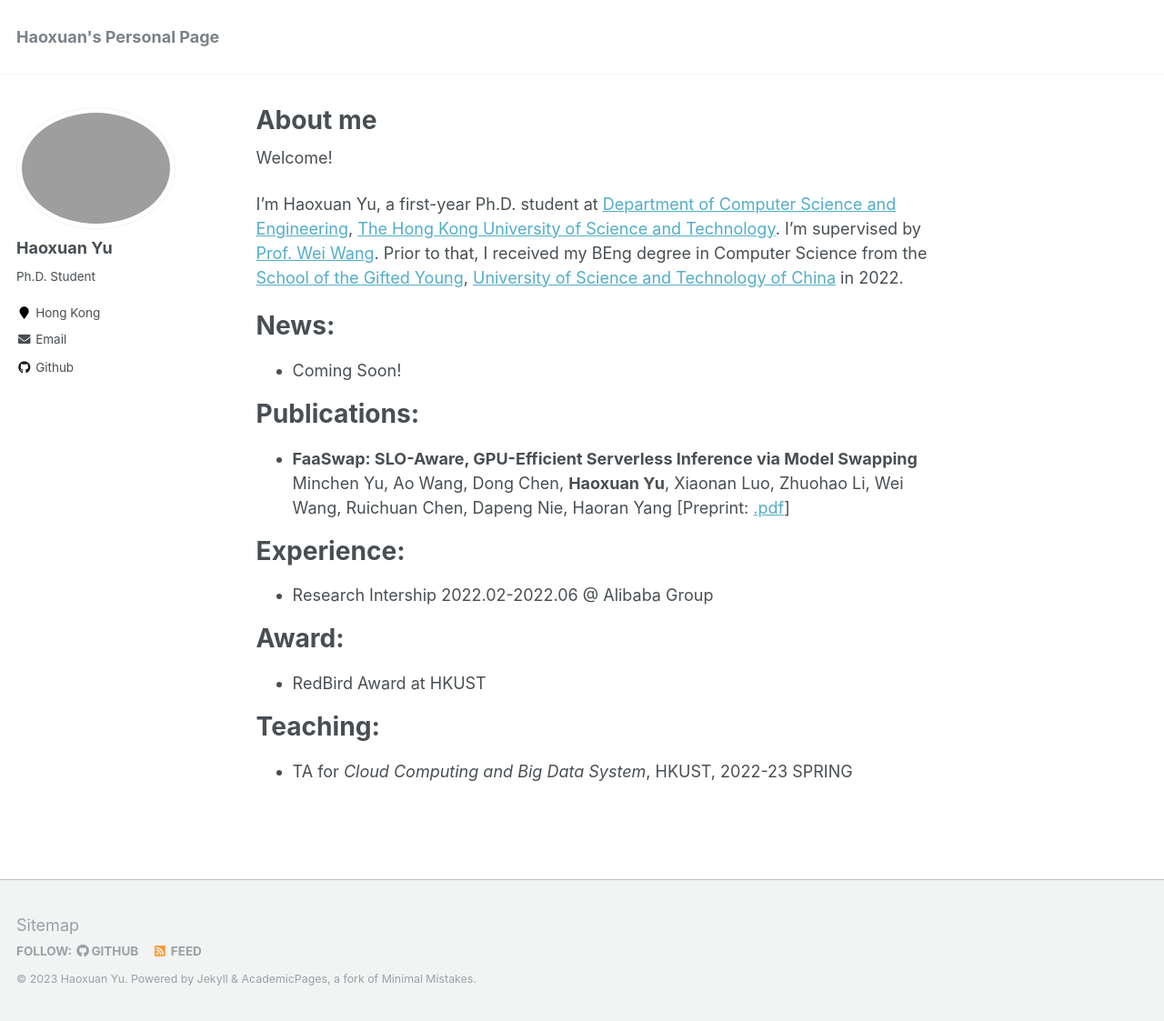
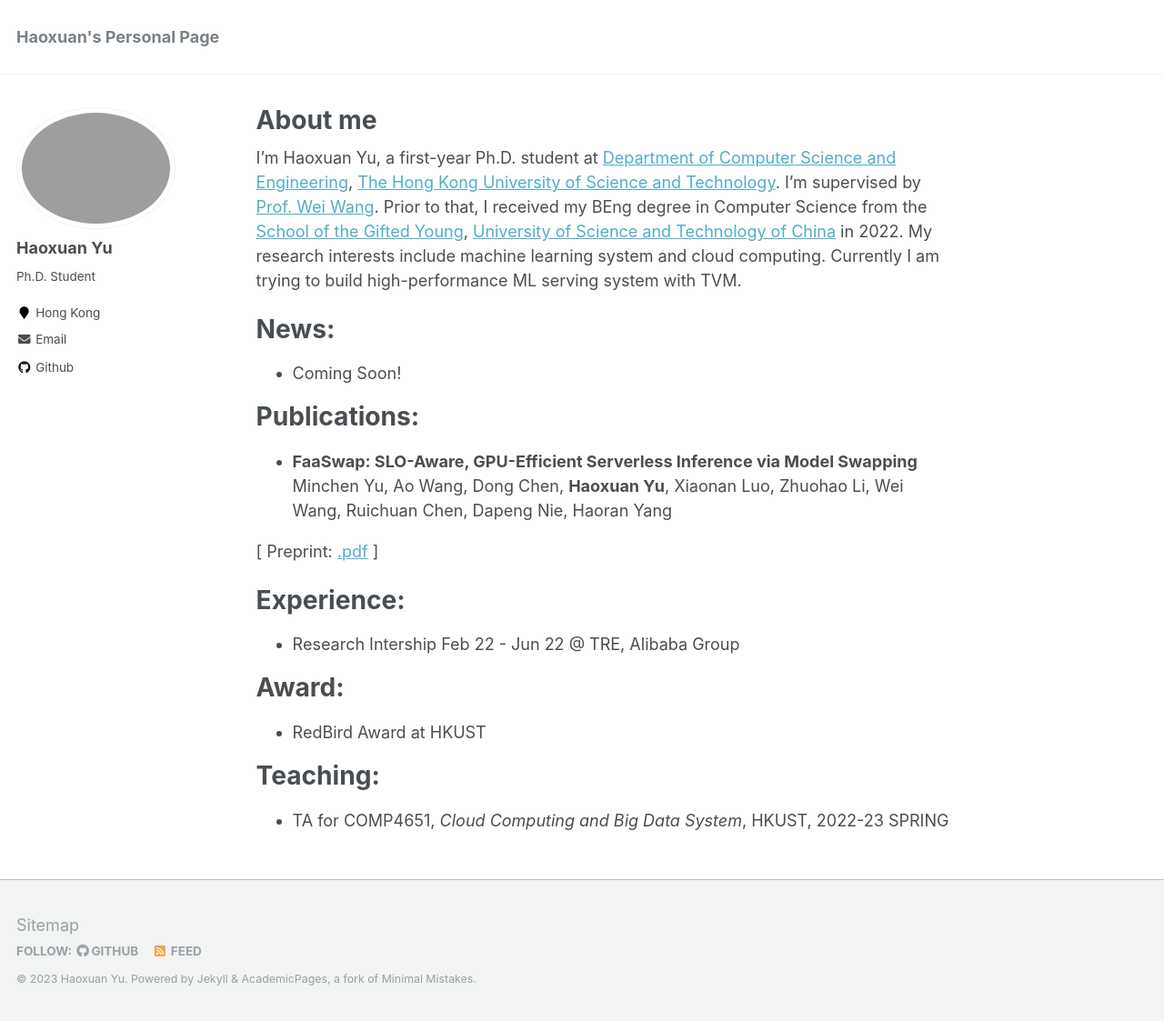
Before and after one commit to kevinyu2001/kevinyu2001.GitHub.io, a Jekyll site: the page built from _pages/about.md, in a window 1280 px wide and 1123 px high. Shown: the whole window at 91% size. Built offline with Jekyll 4.4.1, drawn with Linux system fonts in a browser that asks for light colours.

Commit message:
minor modification of about.md

```diff
--- a/_pages/about.md
+++ b/_pages/about.md
@@ -8,9 +8,7 @@ redirect_from:
   - /about.html
 ---
 
-Welcome!
-
-I'm Haoxuan Yu, a first-year Ph.D. student at [Department of Computer Science and Engineering](https://cse.hkust.edu.hk/), [The Hong Kong University of Science and Technology](https://hkust.edu.hk/). I’m supervised by [Prof. Wei Wang](https://www.cse.ust.hk/~weiwa/). Prior to that, I received my BEng degree in Computer Science from the [School of the Gifted Young](https://sgy.ustc.edu.cn/), [University of Science and Technology of China](https://www.ustc.edu.cn/) in 2022.
+I'm Haoxuan Yu, a first-year Ph.D. student at [Department of Computer Science and Engineering](https://cse.hkust.edu.hk/), [The Hong Kong University of Science and Technology](https://hkust.edu.hk/). I’m supervised by [Prof. Wei Wang](https://www.cse.ust.hk/~weiwa/). Prior to that, I received my BEng degree in Computer Science from the [School of the Gifted Young](https://sgy.ustc.edu.cn/), [University of Science and Technology of China](https://www.ustc.edu.cn/) in 2022. My research interests include machine learning system and cloud computing. Currently I am trying to build high-performance ML serving system with TVM.
 
 
 News:
@@ -21,11 +19,12 @@ Publications:
 ======
 * **FaaSwap: SLO-Aware, GPU-Efficient Serverless Inference via Model Swapping**
 Minchen Yu, Ao Wang, Dong Chen, **Haoxuan Yu**, Xiaonan Luo, Zhuohao Li, Wei Wang, Ruichuan Chen, Dapeng Nie, Haoran Yang
-[Preprint: [.pdf](https://arxiv.org/pdf/2306.03622.pdf)]
+
+[ Preprint: [.pdf](https://arxiv.org/pdf/2306.03622.pdf) ]
 
 Experience:
 ======
-* Research Intership 2022.02-2022.06 @ Alibaba Group
+* Research Intership Feb 22 - Jun 22 @ TRE, Alibaba Group
 
 Award:
 ======
@@ -33,4 +32,4 @@ Award:
 
 Teaching:
 ======
-* TA for *Cloud Computing and Big Data System*, HKUST, 2022-23 SPRING
+* TA for COMP4651, *Cloud Computing and Big Data System*, HKUST, 2022-23 SPRING
```
